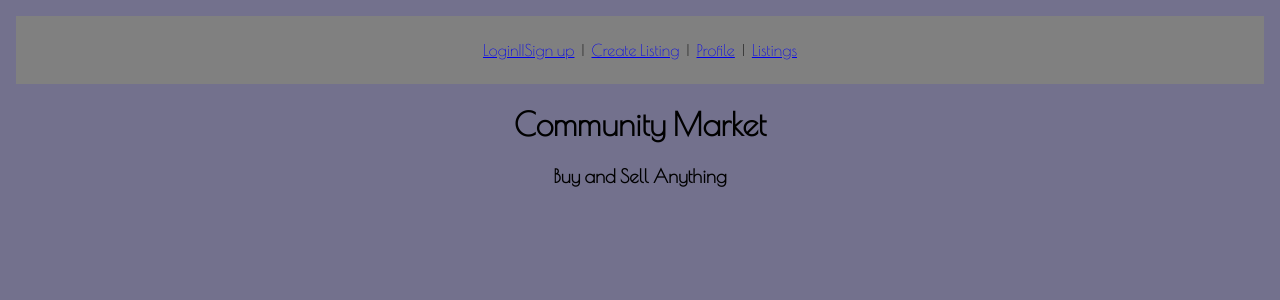
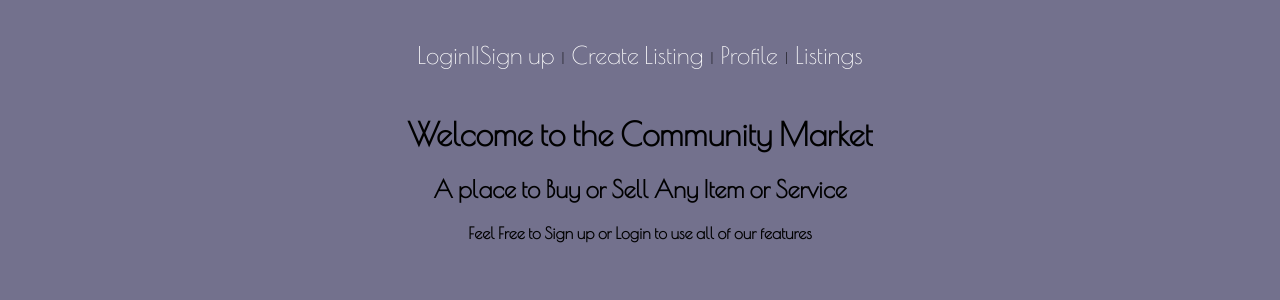
Before and after one commit to mattsuzuki/community-market, a React (Create React App) app: page / in a window 1280 px wide. Shown: the top 300 px of the page. Built offline with nearby package versions, Linux system fonts and the light colour scheme.

Commit message:
sucessful reroute to listings from createlistingpage

```diff
--- a/src/components/NavBar/NavBar.css
+++ b/src/components/NavBar/NavBar.css
@@ -1,4 +1,11 @@
 nav {
-    background-color: grey;
+
     padding: 2%;
 }
+
+a {
+    color: white;
+    text-decoration: none;
+    font-size: x-large;
+
+}
--- a/src/components/SignUpForm/SignUpForm.jsx
+++ b/src/components/SignUpForm/SignUpForm.jsx
@@ -18,14 +18,9 @@ export default class SignUpForm extends Component {
       const formData = { ...this.state };
       delete formData.confirm;
       delete formData.error;
-      // The promise returned by the signUp service method
-      // will resolve to the user object included in the
-      // payload of the JSON Web Token (JWT)
       const user = await signUp(formData);
-      // Update user state with user
       this.props.setUser(user);
     } catch {
-      // Invalid signup
       this.setState({
         error: 'Sign Up Failed - Try Again'
       });
--- a/src/pages/CreateListingPage/CreateListingPage.jsx
+++ b/src/pages/CreateListingPage/CreateListingPage.jsx
@@ -14,12 +14,14 @@ export default function CreateListingPage() {
 
     const handleSubmit = async (evt) => {
         evt.preventDefault();
+        navigate('/listings')
         try {
           const listing = await createListing(fields)
 
         } catch {
 
         }
+
       }
 
     const handleChange = (e) => {
--- a/src/pages/LandingPage/LandingPage.jsx
+++ b/src/pages/LandingPage/LandingPage.jsx
@@ -1,10 +1,14 @@
+import LoginForm from '../../components/LoginForm/LoginForm'
+import SignUpForm from '../../components/SignUpForm/SignUpForm'
 import './LandingPage.css'
 
 export default function LandingPage() {
     return (
     <>
-        <h1>Community Market</h1>
-        <h3>Buy and Sell Anything</h3>
+        <h1>Welcome to the Community Market</h1>
+        <h2> A place to Buy or Sell Any Item or Service</h2>
+        <h4>Feel Free to Sign up or Login to use all of our features</h4>
+
     </>
 
     )
--- a/src/pages/ListingCard/ListingCard.jsx
+++ b/src/pages/ListingCard/ListingCard.jsx
@@ -6,9 +6,9 @@ export default function ListingCard({listing}) {
         <>
         <div className="listCard">
         <h2>Item / Service</h2>
-        <h3>{listing.name}</h3>
-        <h3>{listing.description}</h3>
-        <h3>{listing.price}</h3>
+        <h3>Item: {listing.name}</h3>
+        <h3>Description: {listing.description}</h3>
+        <h3>Price: ${listing.price}</h3>
         </div>
         </>
     )
```
